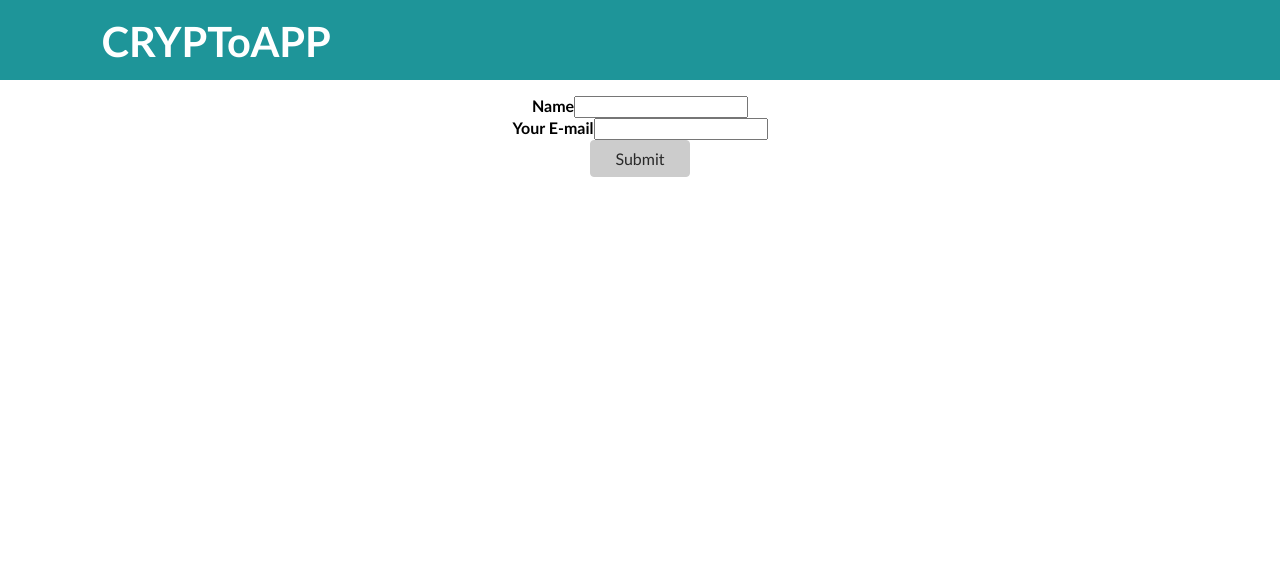
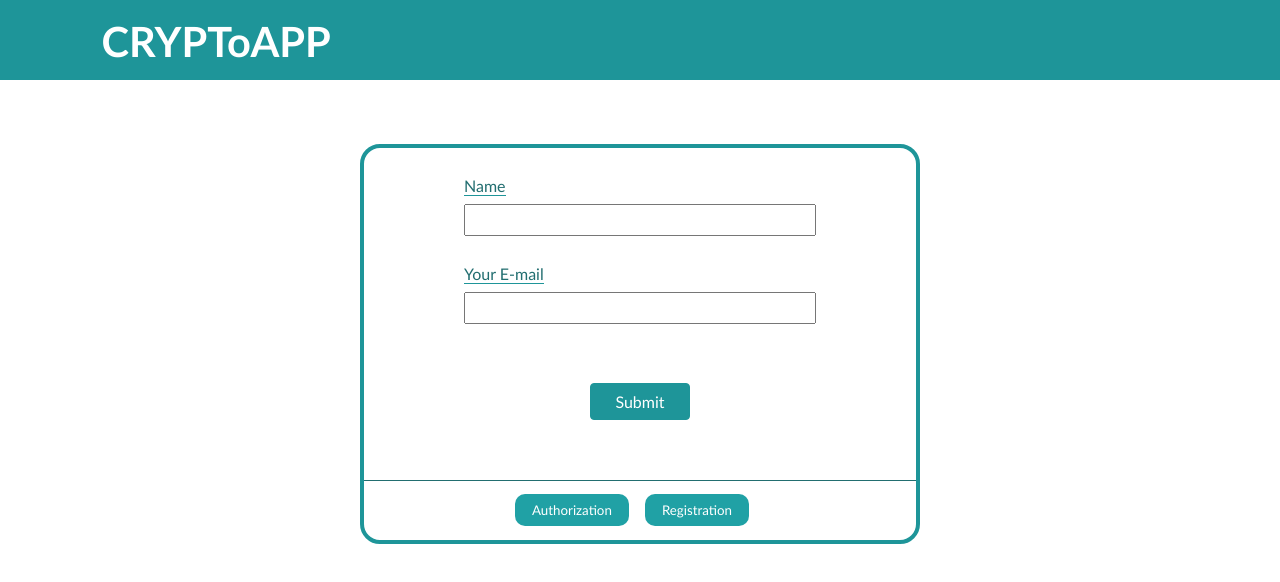
Before and after one commit to MishG777/Crypto-App, a React (Create React App) app: page /log-in in a window 1280 px wide. Shown: the top 582 px of the page. Built offline with nearby package versions, Linux system fonts and the light colour scheme.

Commit message:
css_logIn

```diff
--- a/src/App.js
+++ b/src/App.js
@@ -15,7 +15,6 @@ import LogIn from "./components/UserLogging/LogIn";
 
 function App() {
   const [logIn, setLogin] = useState(false);
-  const [gotCurrency, setGotCurrency] = useState(null);
   const location = useLocation();
 
   const OnLogInPage = location.pathname === "/log-in";
@@ -47,18 +46,10 @@ function App() {
     history.push(`/all-coins`);
   };
 
-  const getCurrency = (cur) => {
-    setGotCurrency(cur);
-  };
-
   return (
     <Fragment>
       <header>
-        <MainHeader
-          logOutHandler={logOutHandler}
-          logIn={logIn}
-          getCurrency={getCurrency}
-        />
+        <MainHeader logOutHandler={logOutHandler} logIn={logIn} />
       </header>
       <main>
         <Switch>
@@ -67,7 +58,7 @@ function App() {
           </Route>
 
           <Route path="/all-coins" exact>
-            <Coins currency={gotCurrency} />
+            <Coins />
           </Route>
 
           <Route path="/all-coins/:coins">
--- a/src/components/CoinItems.js
+++ b/src/components/CoinItems.js
@@ -20,8 +20,8 @@ const CoinItems = ({
         <div className={classes["inner-data"]}>
           <p className={classes.rank}>rank: {market_cap_rank}</p>
           <p>symbol: {symbol}</p>
-          <p>{`Price:${currency ? "€" : "$"}${current_price}`}</p>
-          <p>{`MC:${currency ? "€" : "$"}${market_cap.toLocaleString()}`}</p>
+          <p>{`Price:${currency ? "$" : "€"}${current_price}`}</p>
+          <p>{`MC:${currency ? "$" : "€"}${market_cap.toLocaleString()}`}</p>
         </div>
       </div>
     </Link>
--- a/src/components/Coins.js
+++ b/src/components/Coins.js
@@ -35,14 +35,14 @@ function Coins({ currency }) {
   const queryParams = new URLSearchParams(location.search);
   // const isSortingAscending = queryParams.get("Namesort") === "asc";
   const mcSorting = queryParams.get("McSort") === "asc";
+  const chosenCurrency = queryParams.get("currency") === "usd";
+  console.log(chosenCurrency);
 
   let URL = `https://api.coingecko.com/api/v3/coins/markets?vs_currency=${
-    currency ? "eur" : "usd"
+    chosenCurrency ? "usd" : "eur"
   }&order=market_cap_${
     mcSorting ? "asc" : "desc"
   }&per_page=${fetchedCoinsAmount}&page=${fetchNextPage}&sparkline=false`;
-
-  console.log(currency);
 
   useEffect(() => {
     setIsLoading(true);
@@ -108,8 +108,6 @@ function Coins({ currency }) {
   //   history.push(`/all-coins?Namesort=${isSortingAscending ? "desc" : "asc"}`);
   // };
 
-  //==================== CURRENCY
-
   //==================== SORT BY MARKET CAP
 
   const sortByMcHandler = () => {
@@ -144,7 +142,9 @@ function Coins({ currency }) {
         {!isLoading && coins.length > 0 && (
           <div className={classes["all-coins"]}>
             {filteredCoins.map((coin) => {
-              return <CoinItems currency={currency} key={coin.id} {...coin} />;
+              return (
+                <CoinItems currency={chosenCurrency} key={coin.id} {...coin} />
+              );
             })}
           </div>
         )}
--- a/src/components/Navbar/MainHeader.js
+++ b/src/components/Navbar/MainHeader.js
@@ -1,13 +1,15 @@
 import { useState } from "react";
-import { NavLink, Link } from "react-router-dom";
+import { NavLink, Link, useHistory } from "react-router-dom";
 import classes from "./MainHeader.module.css";
 
-const MainHeader = ({ logOutHandler, logIn, getCurrency }) => {
+const MainHeader = ({ logOutHandler, logIn }) => {
   const [currency, setCurrency] = useState(false);
+
+  const history = useHistory();
 
   const currencyHandler = () => {
     setCurrency((last) => !last);
-    getCurrency(currency);
+    history.push(`/all-coins?currency=${currency ? "usd" : "eur"}`);
   };
 
   return (
--- a/src/components/UI/Button.js
+++ b/src/components/UI/Button.js
@@ -3,7 +3,10 @@ import classes from "./Button.module.css";
 
 const Button = (props) => {
   return (
-    <button onClick={props.onClick} className={classes.btn}>
+    <button
+      onClick={props.onClick}
+      className={`${classes.btn} ${props.className}`}
+    >
       {props.children}
     </button>
   );
--- a/src/components/UserLogging/LogIn.js
+++ b/src/components/UserLogging/LogIn.js
@@ -2,6 +2,7 @@ import React, { Fragment, useState } from "react";
 import Uselogin from "../../hooks/use-login";
 import classes from "./Login.module.css";
 import { Prompt } from "react-router-dom";
+import Button from "../UI/Button";
 
 const LogIn = ({ logInHandler }) => {
   const [isEntering, setIsEntering] = useState(false);
@@ -60,13 +61,9 @@ const LogIn = ({ logInHandler }) => {
     console.log("focused");
   };
 
-  const nameInputClasses = nameInputHasError
-    ? classes["form-control invalid"]
-    : classes["form-control"];
-
-  const emailInputClasses = emailInpuHasError
-    ? classes["form-control invalidmail"]
-    : classes["form-control"];
+  // const emailInputClasses = emailInpuHasError
+  //   ? classes["form-control invalidmail"]
+  //   : classes["form-control"];
 
   return (
     <Fragment>
@@ -76,9 +73,13 @@ const LogIn = ({ logInHandler }) => {
           "Are you sure you want to leave, all the data will be lost"
         }
       />
-      <form onSubmit={formSubmissionHandler} onFocus={formFocusHandler}>
+      <form
+        onSubmit={formSubmissionHandler}
+        onFocus={formFocusHandler}
+        className={classes.mainForm}
+      >
         {/* Name */}
-        <div className={nameInputClasses}>
+        <div className={classes["form-control"]}>
           <label htmlFor="name">Name</label>
           <input
             type="text"
@@ -86,14 +87,17 @@ const LogIn = ({ logInHandler }) => {
             onChange={nameChangeHandler}
             onBlur={nameBlurHandler}
             value={enteredName}
+            className={classes.input}
           />
           {nameInputHasError && (
-            <p className={classes["error-text"]}>please enter valid name!</p>
+            <span className={classes["error-text"]}>
+              please enter valid name!
+            </span>
           )}
         </div>
 
-        <div className={emailInputClasses}>
-          {/* Email */}
+        {/* Email */}
+        <div className={classes["form-control"]}>
           <label htmlFor="email">Your E-mail</label>
           <input
             type="text"
@@ -101,27 +105,33 @@ const LogIn = ({ logInHandler }) => {
             onChange={emailChangeHandler}
             onBlur={emailBlurHandler}
             value={enteredEmail}
+            className={classes.input}
           />
           {emailInpuHasError && (
-            <p className={classes["error-text"]}>
+            <span className={classes["error-text"]}>
               Email must not be empty and should contain '@' symbol.
-            </p>
+            </span>
           )}
           {!emailInpuHasError && startsWithError && (
-            <p className={classes["error-text"]}>
+            <span className={classes["error-text"]}>
               Email cannot be started with '@' symbol.
-            </p>
+            </span>
           )}
         </div>
 
         <div className={classes["form-actions"]}>
-          <button
+          <Button
             onClick={OnButtonClick}
             disabled={!formIsValid}
             className={classes.loginBtn}
           >
             Submit
-          </button>
+          </Button>
+        </div>
+
+        <div className={classes.authButtons}>
+          <Button className={classes.auth}>Authorization</Button>
+          <Button className={classes.registr}>Registration</Button>
         </div>
       </form>
     </Fragment>
--- a/src/components/UserLogging/Login.module.css
+++ b/src/components/UserLogging/Login.module.css
@@ -1,14 +1,3 @@
-.form-control label {
-  font-weight: bold;
-  margin-bottom: 0.5rem;
-}
-
-.form-control input:focus {
-  outline: none;
-  border-color: #240370;
-  background-color: #6feb8a;
-}
-
 .control-group {
   display: flex;
   column-gap: 1rem;
@@ -22,9 +11,9 @@
 
 .loginBtn {
   font: inherit;
-  background-color: #240370;
+  background-color: rgb(30, 149, 153);
   color: white;
-  border: 1px solid #240370;
+  border: 1px solid rgb(30, 149, 153);
   padding: 0.5rem 1.5rem;
   border-radius: 4px;
   cursor: pointer;
@@ -32,14 +21,16 @@
 
 .loginBtn:hover,
 .loginBtn:active {
-  background-color: #33059e;
-  border-color: #33059e;
+  background-color: rgb(72, 177, 180);
+  border-color: rgb(72, 177, 180);
 }
 
 .error-text {
   color: #b40e0e;
+  font-size: 10px;
   font-family: "Trebuchet MS", "Lucida Sans Unicode", "Lucida Grande",
     "Lucida Sans", Arial, sans-serif;
+  margin: 0;
 }
 button:disabled,
 button:disabled:hover,
@@ -49,3 +40,52 @@ button:disabled:active {
   border-color: #ccc;
   cursor: not-allowed;
 }
+
+/* ------FORM STYLES------- */
+
+.mainForm {
+  border: 4px solid rgb(30, 149, 153);
+  border-radius: 20px;
+  width: 35rem;
+  height: 25rem;
+  margin: 4rem auto;
+  display: flex;
+  flex-direction: column;
+  justify-content: space-evenly;
+  align-items: center;
+}
+
+.form-control {
+  display: flex;
+  flex-direction: column;
+  align-items: flex-start;
+  margin: 0;
+  padding: 0;
+}
+
+.form-control label {
+  margin-bottom: 0.5rem;
+  border-bottom: 1px solid rgb(30, 149, 153);
+  color: rgb(34, 110, 112);
+}
+
+.form-control input:focus {
+  outline: none;
+  border-color: rgb(34, 110, 112);
+}
+
+.form-control .input {
+  width: 22rem;
+  height: 2rem;
+}
+
+.authButtons {
+  border-top: 1px solid rgb(34, 110, 112);
+  width: 100%;
+  height: 2rem;
+}
+
+.authButtons .auth,
+.authButtons .registr {
+  margin: 0.8rem 1rem 0 0;
+}
```
